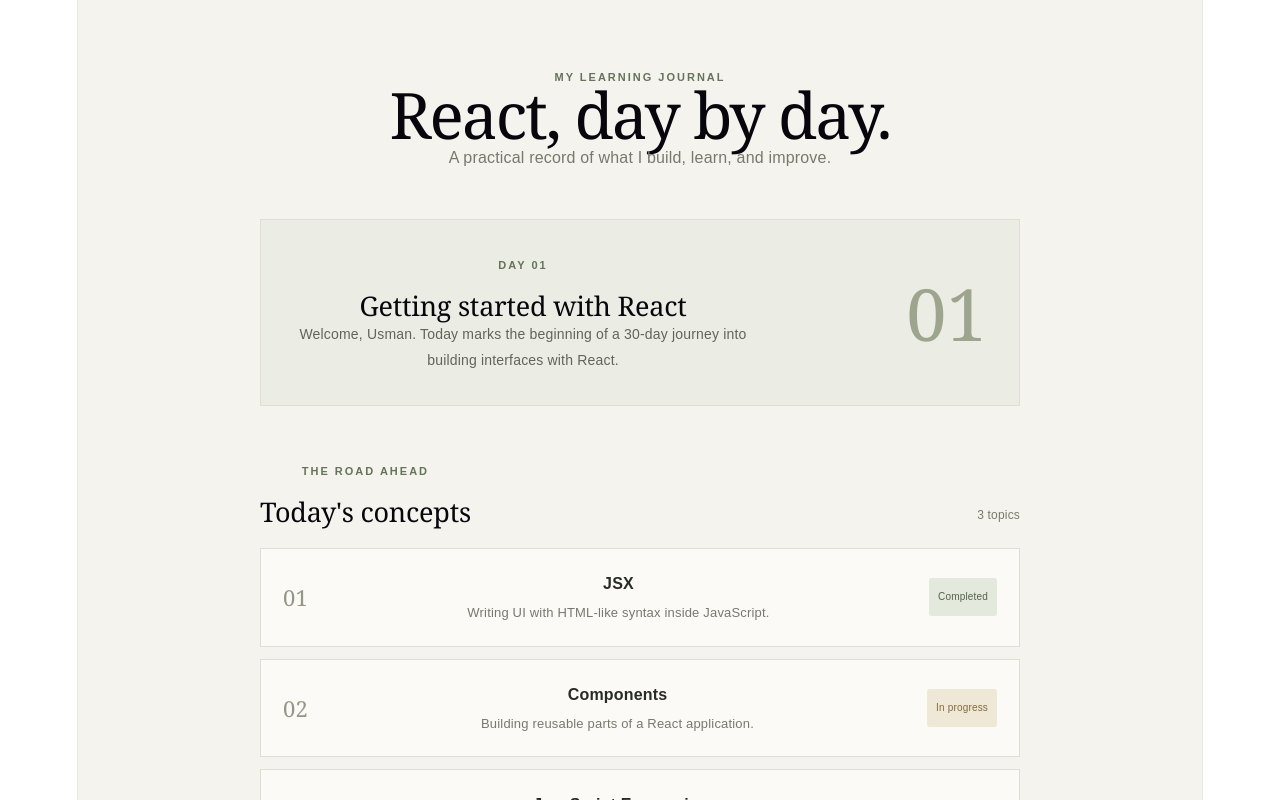
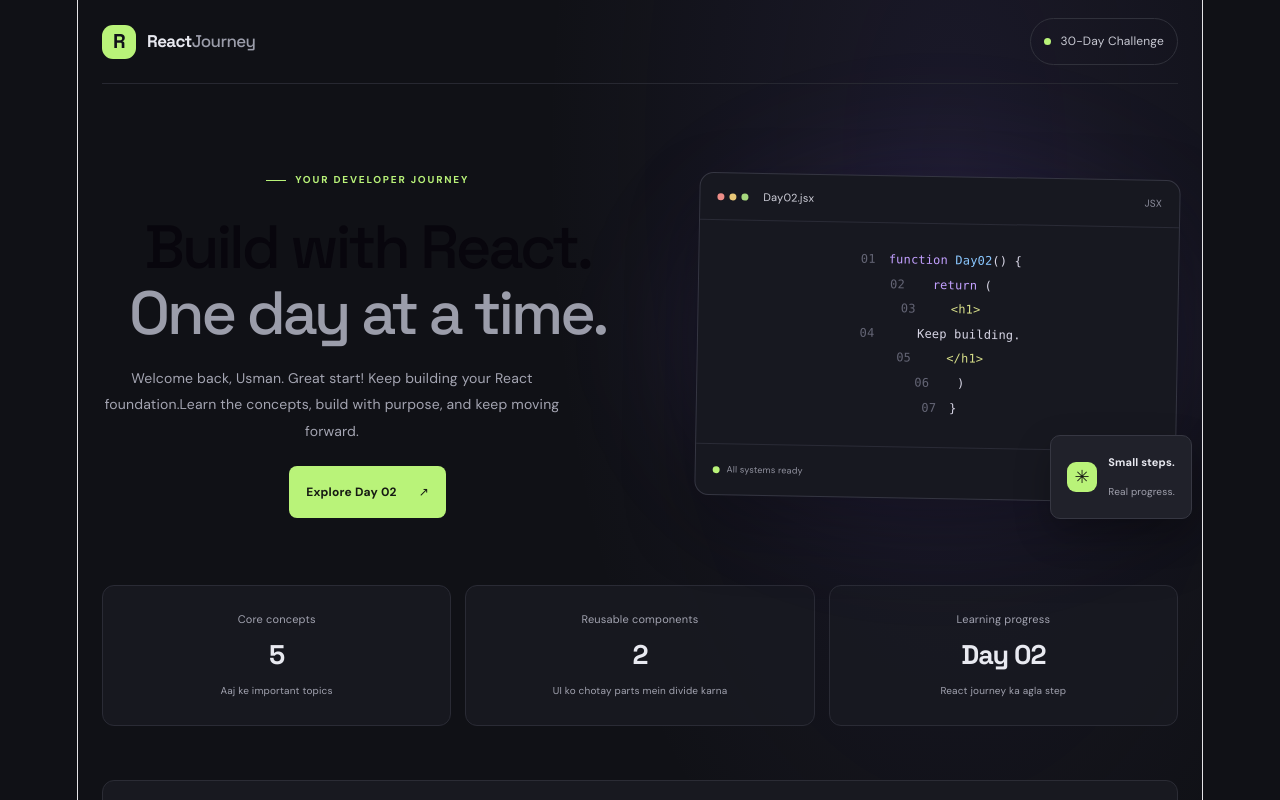
Before and after one commit to CodeWithUsmanOfficial25/React.js-in-30-Days, a React (Vite) app: page / in a window 1280 px wide. Shown: the top 800 px of the page. Built offline with nearby package versions, Linux system fonts and the light colour scheme.

Commit message:
feat: connect Day 2 dashboard to app

```diff
--- a/src/App.jsx
+++ b/src/App.jsx
@@ -1,8 +1,8 @@
 
-import Day01 from './days/Day01.jsx'
+import Day02 from './days/Day02.jsx'
 
 function App() {
-  return <Day01 />
+  return <Day02 />
 }
 
 export default App
```
